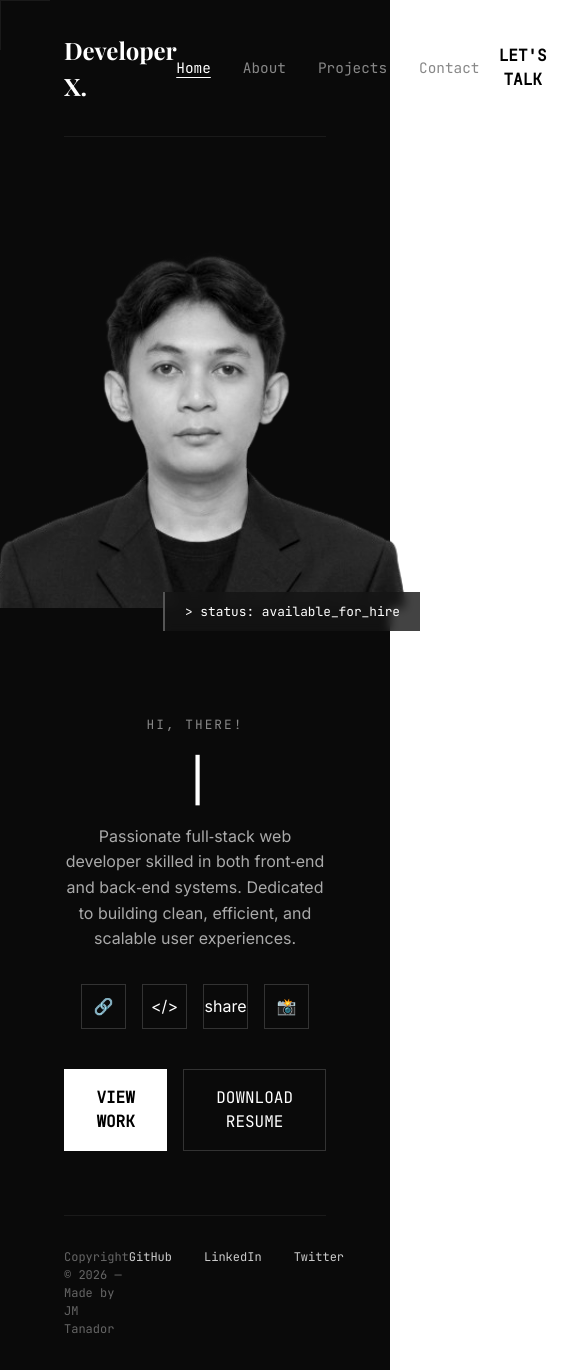
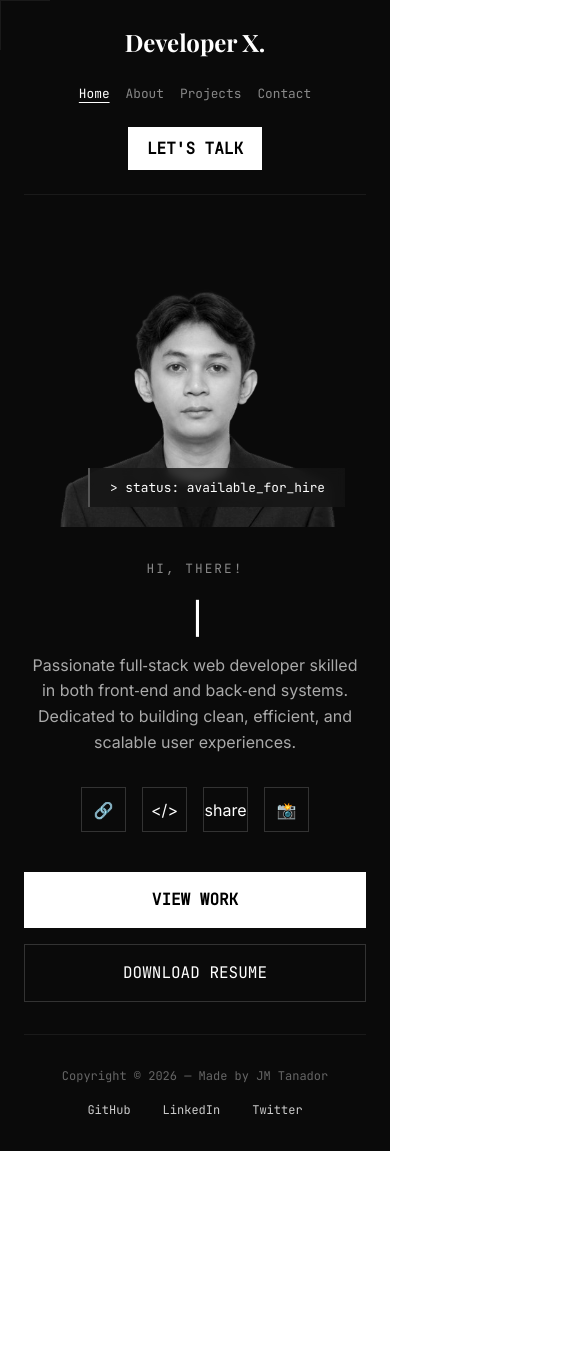
Before and after one commit to jm-tanador/portfolio, a Vue app: page / in a window 390 px wide. Shown: the whole page, 566 px wide, since content can reach past the window. After the commit the page ends 1151 px from the top, so only its background shows below. Built offline with nearby package versions, Linux system fonts and the light colour scheme.

Commit message:
fixed responsiveness on mobile view

```diff
--- a/src/components/pages/Home.vue
+++ b/src/components/pages/Home.vue
@@ -367,23 +367,88 @@ export default {
 
 /* Mobile Responsiveness */
 @media (max-width: 1024px) {
+  /* 1. Reduce the huge side padding so content has room to breathe */
+  .portfolio-wrapper {
+    padding: 0 1.5rem;
+    overflow-x: hidden; /* Safety net to prevent horizontal scroll */
+  }
+
+  /* 2. Fix the Navbar squashing */
+  .navbar {
+    flex-direction: column;
+    gap: 1.5rem;
+    padding: 1.5rem 0;
+  }
+
+  .nav-links {
+    gap: 1rem;
+    font-size: 0.8rem;
+    padding: 0;
+  }
+
+  /* 3. Stack the content and image vertically */
   .hero {
     flex-direction: column;
-    text-align: center; /* This helps center general text */
-    align-items: center; /* This centers the flex children */
+    text-align: center;
+    padding: 2rem 0;
+    gap: 2rem;
   }
 
   .hero-content {
-    order: 2;
-    max-width: 100%;    /* Allow it to use full screen width */
+    order: 2; /* Text goes below the image */
+    max-width: 100%;
     display: flex;
     flex-direction: column;
-    align-items: center; /* Forces buttons and text to center */
-    text-align: center;
+    align-items: center;
   }
 
+  /* 4. Fix Title wrapping and size */
   .main-title {
-    font-size: 3rem;    /* Shrink font size for mobile so it doesn't wrap weirdly */
+    font-size: 2.2rem !important; /* Smaller for mobile */
+    line-height: 1.2;
+    white-space: normal; /* Allow it to wrap naturally */
+    width: 100%;
+  }
+
+  /* 5. CRITICAL FIX: The Image Width */
+  .hero-image-container {
+    order: 1;
+    width: 100%;
+    justify-content: center;
+  }
+
+  .image-overlay {
+    width: 100% !important; /* Forces it to fit the phone screen */
+    max-width: 300px;        /* Limits size so it doesn't get huge */
+    height: auto;
+    aspect-ratio: 1 / 1;    /* Keeps it square */
+  }
+
+  .profile-img {
+    width: 100%;
+    height: auto;
+  }
+
+  /* 6. Buttons and Icons */
+  .action-buttons {
+    flex-direction: column;
+    width: 100%;
+  }
+
+  .btn-primary, .btn-secondary {
+    width: 100%; /* Full width buttons are easier to tap on mobile */
+  }
+
+  /* 7. Footer Fix */
+  .footer {
+    flex-direction: column;
+    gap: 1rem;
+    text-align: center;
+    padding: 2rem 0;
+  }
+
+  .footer-links {
+    justify-content: center;
   }
 }
 </style>
```
